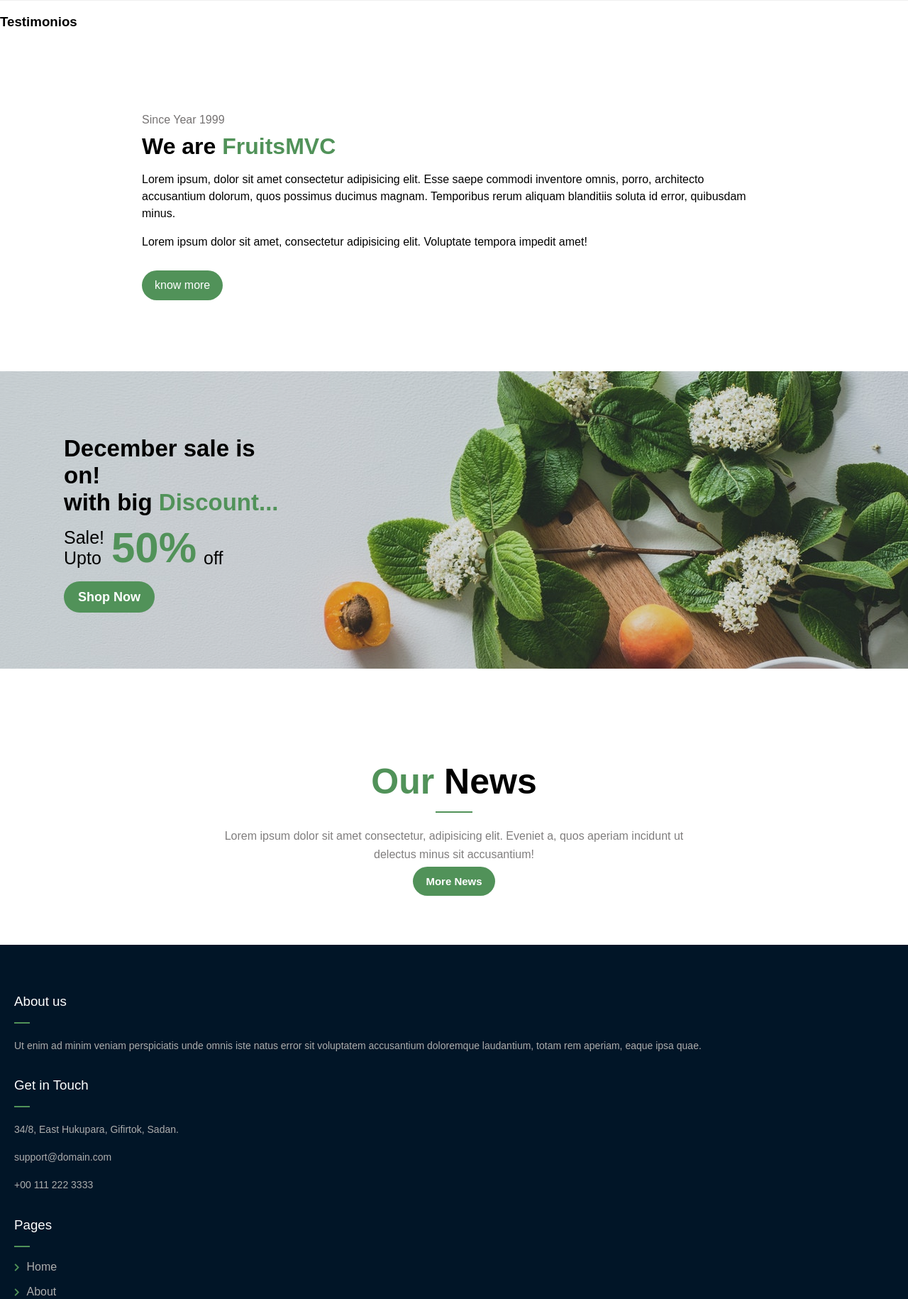
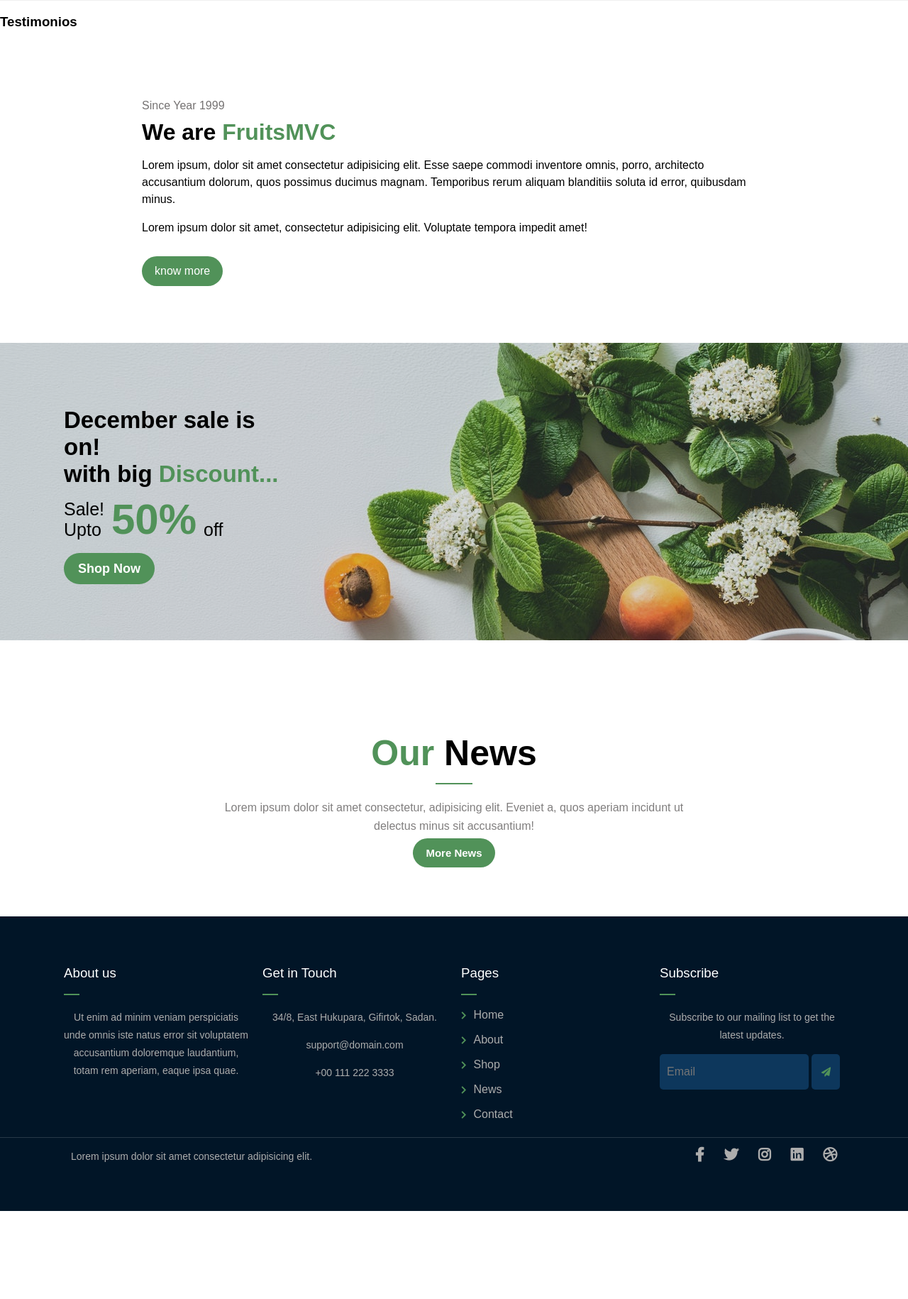
Before and after one commit to Leandro-Velasquez/proyecto_tienda_fruitsMVC, a PHP site: page / in a window 1280 px wide. Shown: the part 1843-3673 px from the top of the page at 71% size. After the commit the page ends 3549 px from the top, so only its background shows below. Run offline with PHP 8.4, Linux system fonts and the light colour scheme.

Commit message:
Le agregamos media queries al footer

```diff
--- a/Views/template.php
+++ b/Views/template.php
@@ -79,6 +79,7 @@
                 </form>
             </div>
         </div>
+        <div class="footer__border"></div>
         <div class="div-social">
             <p class="container-flex-items__p">Lorem ipsum dolor sit amet consectetur adipisicing elit.</p>
             <ul class="div-social__ul">
--- a/styles/styles.css
+++ b/styles/styles.css
@@ -145,12 +145,15 @@ body{
 }
 .container-flex-items {
     display: flex;
-    justify-content: space-between;
     flex-wrap: wrap;
 }
 .container-flex-items__item1, .container-flex-items__item2, .container-flex-items__item3, .container-flex-items__item4 {
+    min-width: 340px;
+    max-width: 530px;
+    padding: 0px 20px;
+}
+.container-flex-items__item2, .container-flex-items__item3, .container-flex-items__item4 {
     width: 100%;
-    padding: 0px 20px;
 }
 .container-flex-items__h3 {
     position: relative;
@@ -166,6 +169,7 @@ body{
     border: 1px solid #519259;
 }
 .container-flex-items__p {
+    text-align: center;
     color: #adadad;
     font-size: 14px;
     line-height: 25px;
@@ -197,7 +201,6 @@ body{
 }
 .container-flex-items__item4 {
     padding-bottom: 100px;
-    border-bottom: 1px solid rgba(255, 255, 255, 0.15);
 }
 .container-flex-items__input {
     height: 60px;
@@ -221,6 +224,7 @@ body{
     background-color: #0d375c;
     border: none;
     border-radius: 5px;
+    cursor: pointer;
 }
 .container-flex-items__form-button:hover {
     background-color: #519259;
@@ -233,12 +237,17 @@ body{
     color: #0d375c;
     transition: all .4s;
 }
+.footer__border {
+    border-bottom: 1px solid rgba(255, 255, 255, 0.15);
+}
 .div-social {
+    display: flex;
+    flex-direction: column;
+    align-items: center;
     padding: 0px 20px;
 }
 .div-social__ul {
-    width: 50%;
-    margin: auto;
+    width: 200px;
     margin-top: 40px;
     padding: 0;
     display: flex;
@@ -431,7 +440,6 @@ body{
 .section-we-are__div {
     width: 320px;
     margin: auto;
-    padding: 20px;
 }
 .section-we-are__span {
     color: #757272;
@@ -595,6 +603,11 @@ body{
         width: 480px;
     }
 }
+@media screen and (min-width: 580px) {
+    .container-flex-items {
+        justify-content: center;
+    }
+}
 @media screen and (min-width: 650px) {
     .container-service {
         max-width: 570px;
@@ -645,6 +658,14 @@ body{
     .section-our-news__h3 {
         font-size: 50px;
         margin-bottom: 20px;
+    }
+}
+@media screen and (min-width: 800px) {
+    .container-flex-items {
+        justify-content: center;
+    }
+    .container-flex-items__item1, .container-flex-items__item2, .container-flex-items__item3, .container-flex-items__item4 {
+        width: 250px;
     }
 }
 @media screen and (min-width: 900px) {
@@ -756,6 +777,37 @@ body{
     .section-discount__div {
         margin-left: 30px;
     }
+    .container-flex-items {
+        justify-content: center;
+        flex-wrap: nowrap;
+        flex-grow: 0;
+        flex-shrink: 0;
+    }
+    .container-flex-items__item1, .container-flex-items__item2, .container-flex-items__item3, .container-flex-items__item4 {
+        min-width: 0;
+        max-width: none;
+        width: 220px;
+        padding: 0px 10px;
+    }
+    .container-flex-items__input {
+        width: 150px;
+        height: 50px;
+        padding: 0px 5px;
+    }
+    .container-flex-items__form-button {
+        width: 40px;
+        height: 50px;
+    }
+    .div-social {
+        width: 940px;
+        margin: auto;
+        flex-direction: row;
+        justify-content: space-between;
+        align-items: baseline;
+    }
+    .div-social__ul {
+        margin: 0px;
+    }
 }
 @media screen and (min-width: 1140px) {
     .container-service {
@@ -774,6 +826,20 @@ body{
         margin: auto;
         margin-bottom: 70px;
         font-size: 75px;
+    }
+    .container-flex-items__item1, .container-flex-items__item2, .container-flex-items__item3, .container-flex-items__item4 {
+        min-width: 0;
+        max-width: none;
+        width: 260px;
+        padding: 0px 10px;
+    }
+    .container-flex-items__input {
+        width: 190px;
+        height: 50px;
+        padding: 0px 10px;
+    }
+    .div-social {
+        width: 1080px;
     }
 }
 
```
